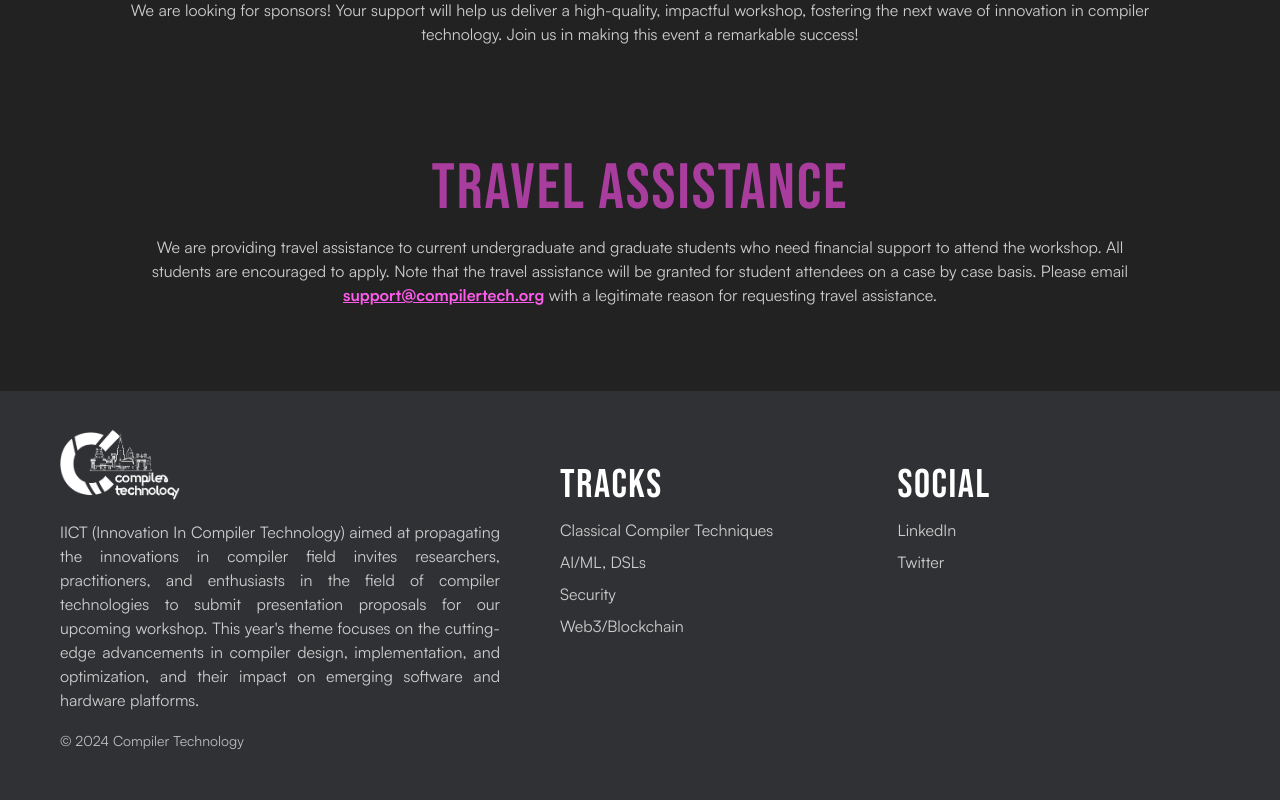
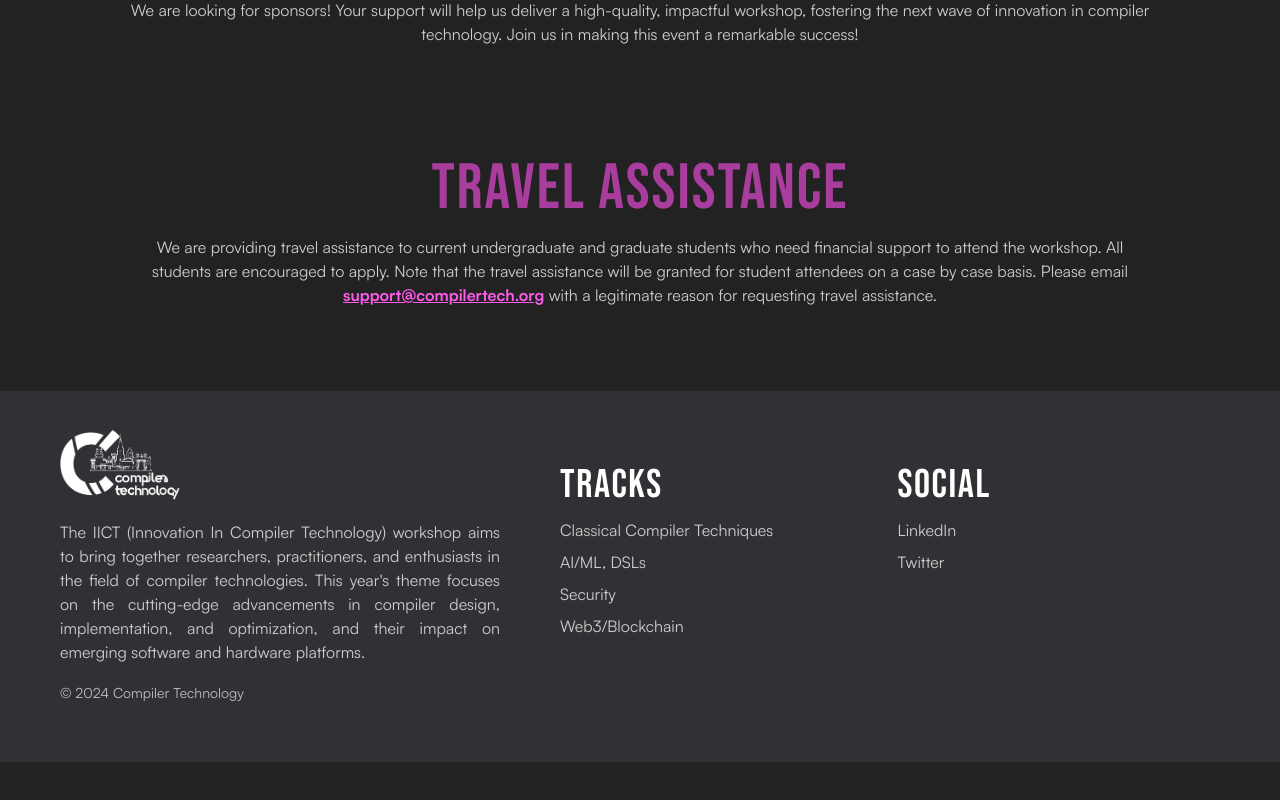
Before and after one commit to compilertech/compilertech-fe, a React (Vite) app: page / in a window 1280 px wide. Shown: the part 3967-4767 px from the top of the page. After the commit the page ends 4729 px from the top, so only its background shows below. Built offline with nearby package versions, Linux system fonts and the light colour scheme.

Commit message:
Update Footer.tsx

```diff
--- a/src/components/Footer.tsx
+++ b/src/components/Footer.tsx
@@ -36,10 +36,9 @@ const Footer: React.FC = () => {
             <img className="footer-logo" src="./icons/logo_dark-cropped.png" />
           </>
           <Paragraph>
-            IICT (Innovation In Compiler Technology) aimed at propagating the
-            innovations in compiler field invites researchers, practitioners,
-            and enthusiasts in the field of compiler technologies to submit
-            presentation proposals for our upcoming workshop. This year's theme
+            The IICT (Innovation In Compiler Technology) workshop aims to bring together
+            researchers, practitioners, and enthusiasts in the field of compiler technologies.
+            This year's theme
             focuses on the cutting-edge advancements in compiler design,
             implementation, and optimization, and their impact on emerging
             software and hardware platforms.
```
